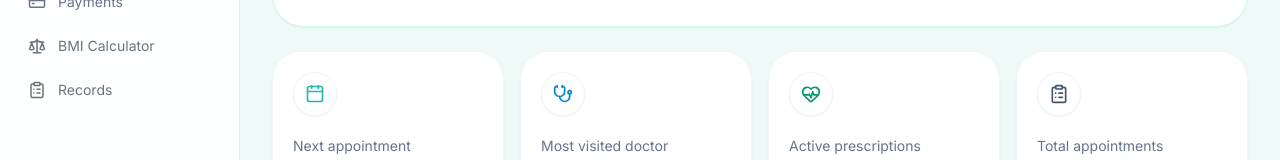
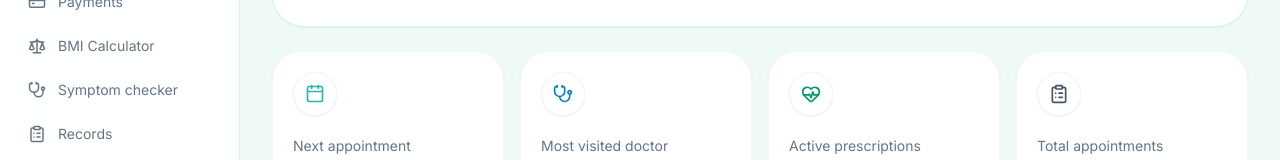
Before and after one commit to RUSIRUDEVINDA/healthcare-platform-backend, a React (Vite) app in the folder frontend/: page /dashboard in a window 1280 px wide. Shown: the part 277-437 px from the top of the page. Built offline with nearby package versions, Linux system fonts and the light colour scheme.

Commit message:
update dashboard

```diff
--- a/frontend/src/pages/Dashboard.tsx
+++ b/frontend/src/pages/Dashboard.tsx
@@ -355,6 +355,14 @@ export default function Dashboard() {
               className="flex items-center gap-3 px-3 py-2.5 text-gray-500 hover:bg-gray-50 rounded-xl transition-colors text-sm"
             >
               <Scale className="h-[18px] w-[18px]" /> BMI Calculator
+            </Link>
+          )}
+          {role !== 'doctor' && (
+            <Link
+              to="/symptom-checker"
+              className="flex items-center gap-3 px-3 py-2.5 text-slate-500 hover:bg-teal-50 rounded-full transition-colors text-sm"
+            >
+              <Stethoscope className="h-[18px] w-[18px]" /> Symptom checker
             </Link>
           )}
           <Link
```
